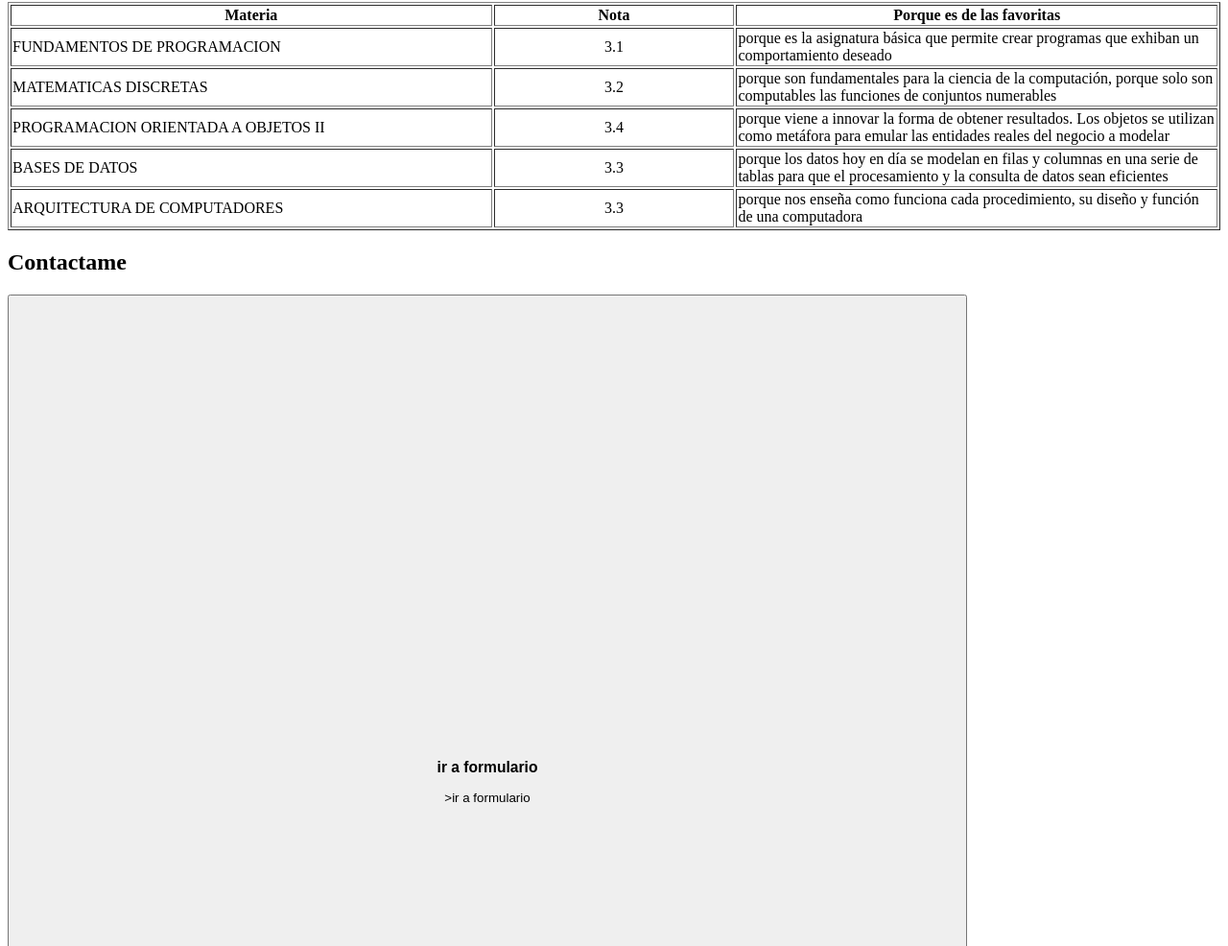
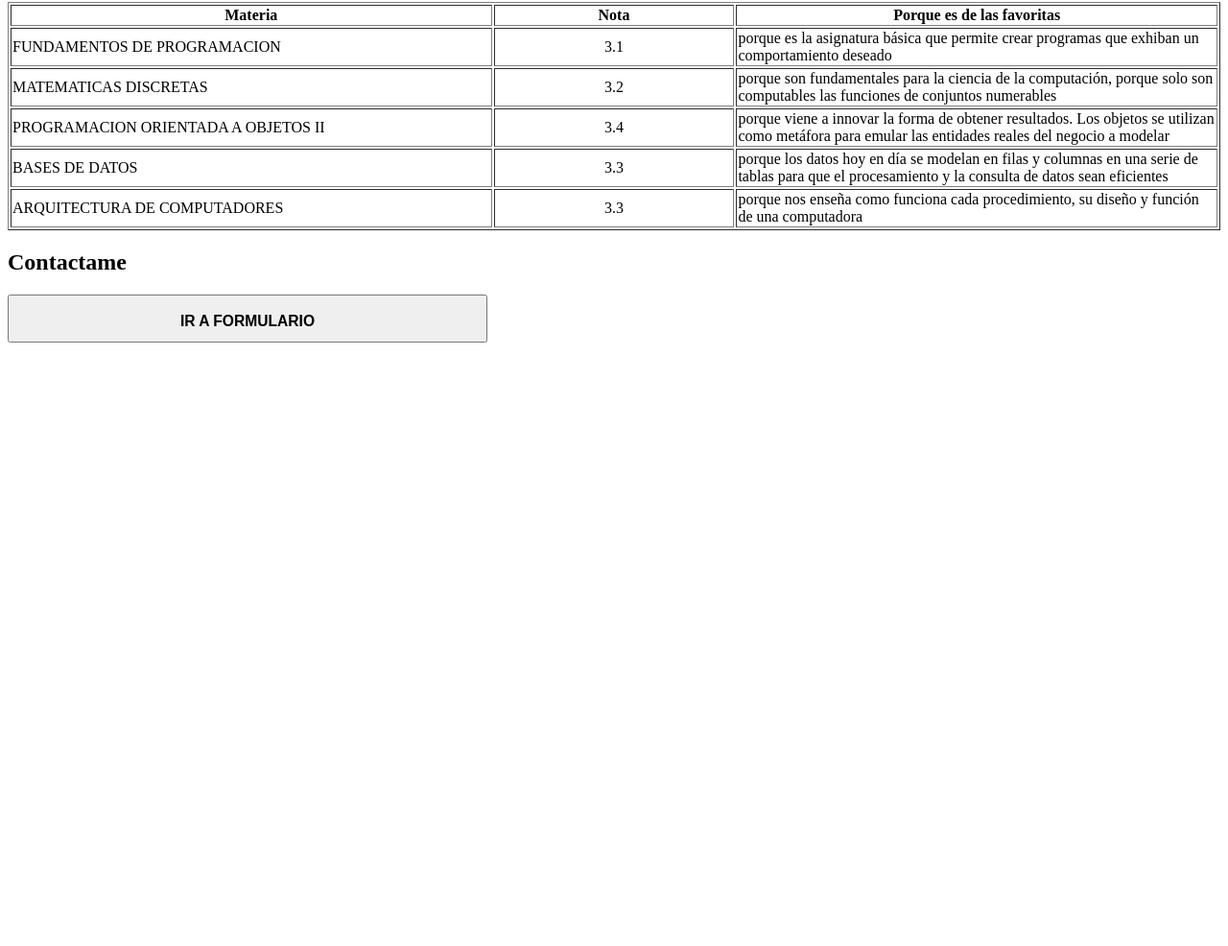
Before and after one commit to MarioEsparza21/formulario, a plain HTML site: page index.html in a window 1280 px wide. Shown: the part 754-1740 px from the top of the page at 96% size. After the commit the page ends 1119 px from the top, so only its background shows below. Drawn offline with Linux system fonts and the light colour scheme.

Commit message:
Update index.html

```diff
--- a/index.html
+++ b/index.html
@@ -63,6 +63,6 @@
 				</tbody>
 			</table>
 			<h2>Contactame</h2>
-			<button onclick="location.href='contacto/contacto.html'" style="width:1000px; height:1000px"><h3>ir a formulario</h3>>ir a formulario</button>
+			<button onclick="location.href='contacto/contacto.html'" style="width:500px; height:50px"><h3>IR A FORMULARIO</h3></button>
 		</body>
 	</html>
```
